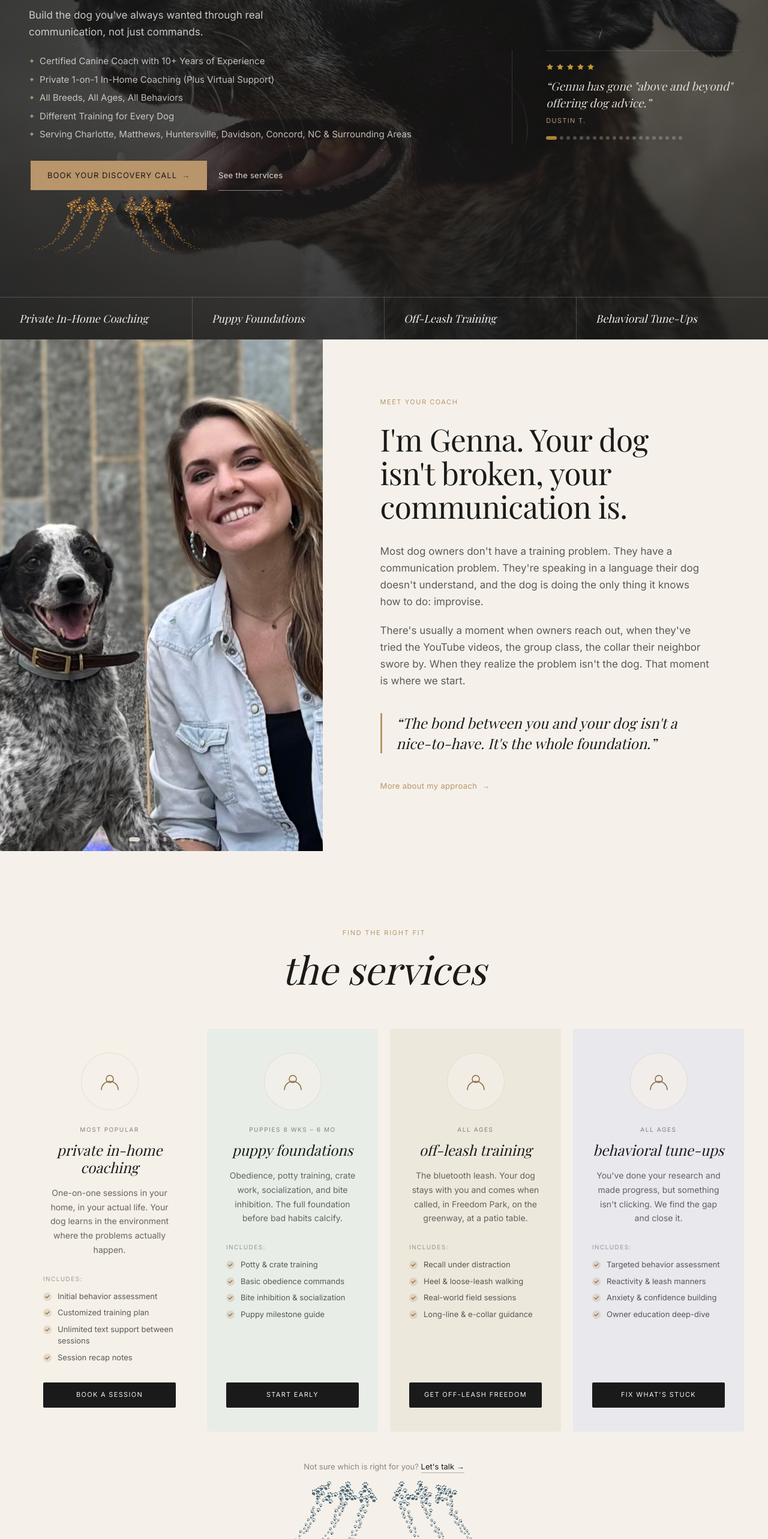
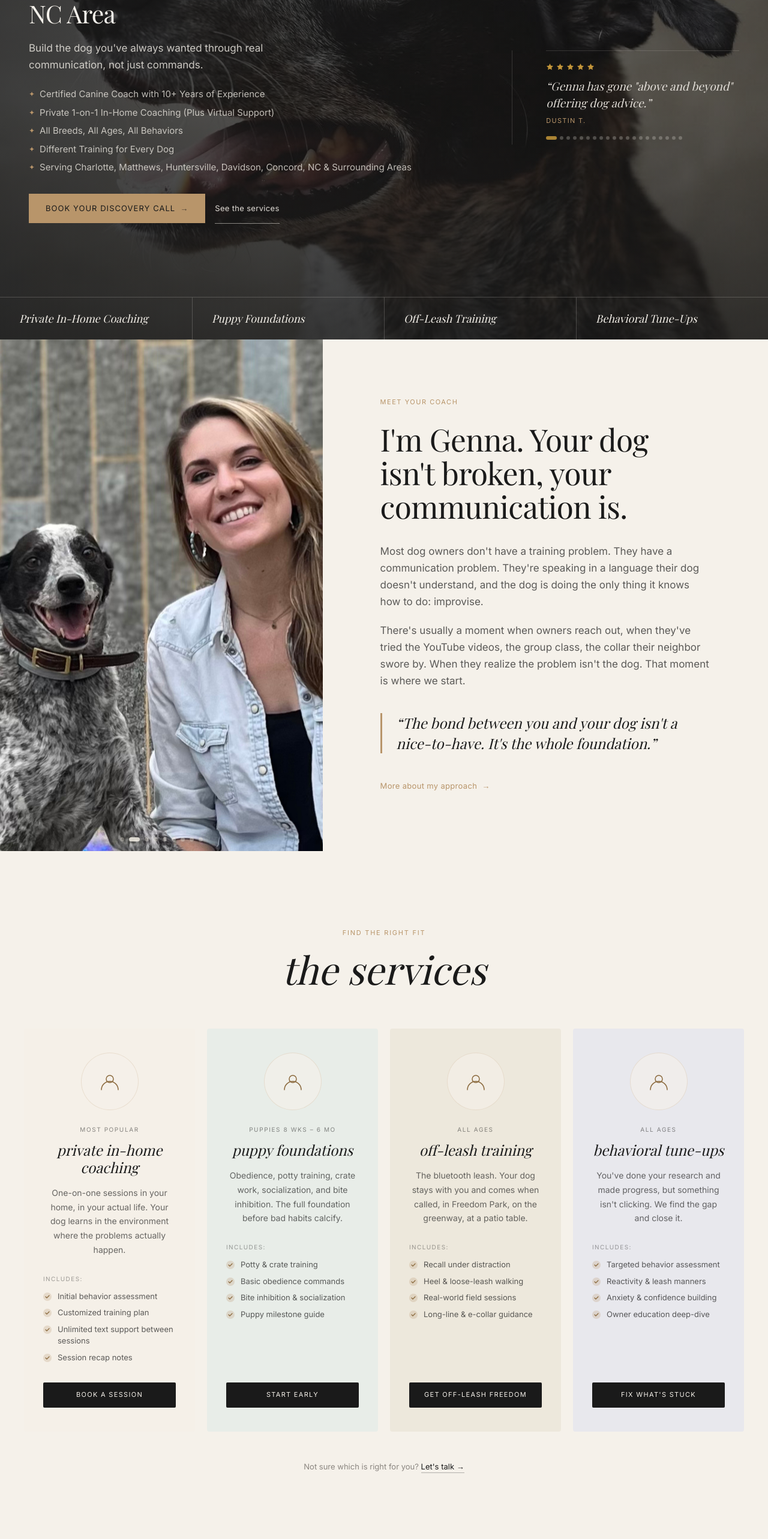
Before and after one commit to adodson9999/best-good-friend-training, a Next.js app: page / in a window 1280 px wide. Shown: the part 234-2800 px from the top of the page at 60% size. Built offline with nearby package versions, Linux system fonts and the light colour scheme.

Commit message:
Remove arrow

```diff
--- a/src/components/Hero.tsx
+++ b/src/components/Hero.tsx
@@ -260,19 +260,6 @@ export default function Hero() {
                   Book Your Discovery Call
                   <span aria-hidden className="text-ink/70">→</span>
                 </a>
-                {/* eslint-disable-next-line @next/next/no-img-element */}
-                <img
-                  src="/images/six-paw-arrows.svg"
-                  alt=""
-                  aria-hidden="true"
-                  style={{
-                    display: 'block',
-                    width: '100%',
-                    maxWidth: '380px',
-                    height: 'auto',
-                    marginTop: '6px',
-                  }}
-                />
               </div>
               <a
                 href="#services"
--- a/src/components/ServicesGrid.tsx
+++ b/src/components/ServicesGrid.tsx
@@ -215,19 +215,6 @@ export default function ServicesGrid() {
                 Let&apos;s talk →
               </a>
             </p>
-            {/* eslint-disable-next-line @next/next/no-img-element */}
-            <img
-              src="/images/six-paw-arrows-slate.svg"
-              alt=""
-              aria-hidden="true"
-              style={{
-                display: 'block',
-                width: '420px',
-                maxWidth: '100%',
-                height: 'auto',
-                marginTop: '6px',
-              }}
-            />
           </div>
         </FadeUp>
       </div>
```
Also changed, not shown: public/images/single-paw-arrow.svg (added).
